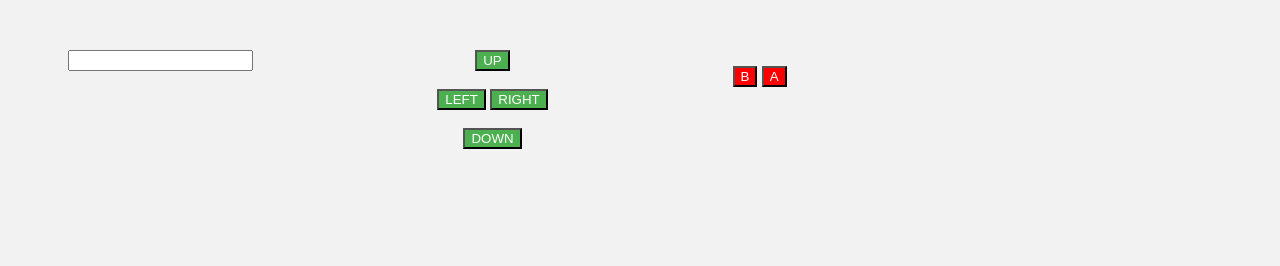
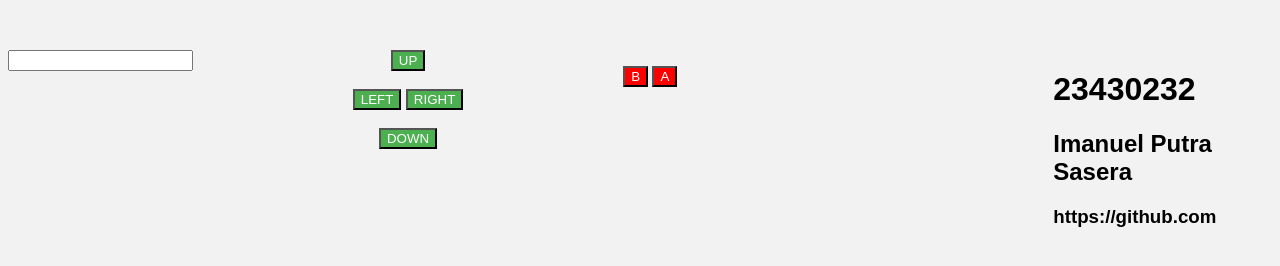
Before and after one commit to SaseraGH/wd-joycon-htmlcssjs, a plain HTML site: page index.html in a window 1280 px wide. Drawn offline with Linux system fonts and the light colour scheme.

Commit message:
Commit keempat

```diff
--- a/index.html
+++ b/index.html
@@ -72,6 +72,11 @@
 
 
 
+      <footer>
+        <h1>23430232 </h1> <h2>Imanuel Putra Sasera</h2>  <h3>https://github.com</h3>
+
+
+      </footer>
 
 
 
```
